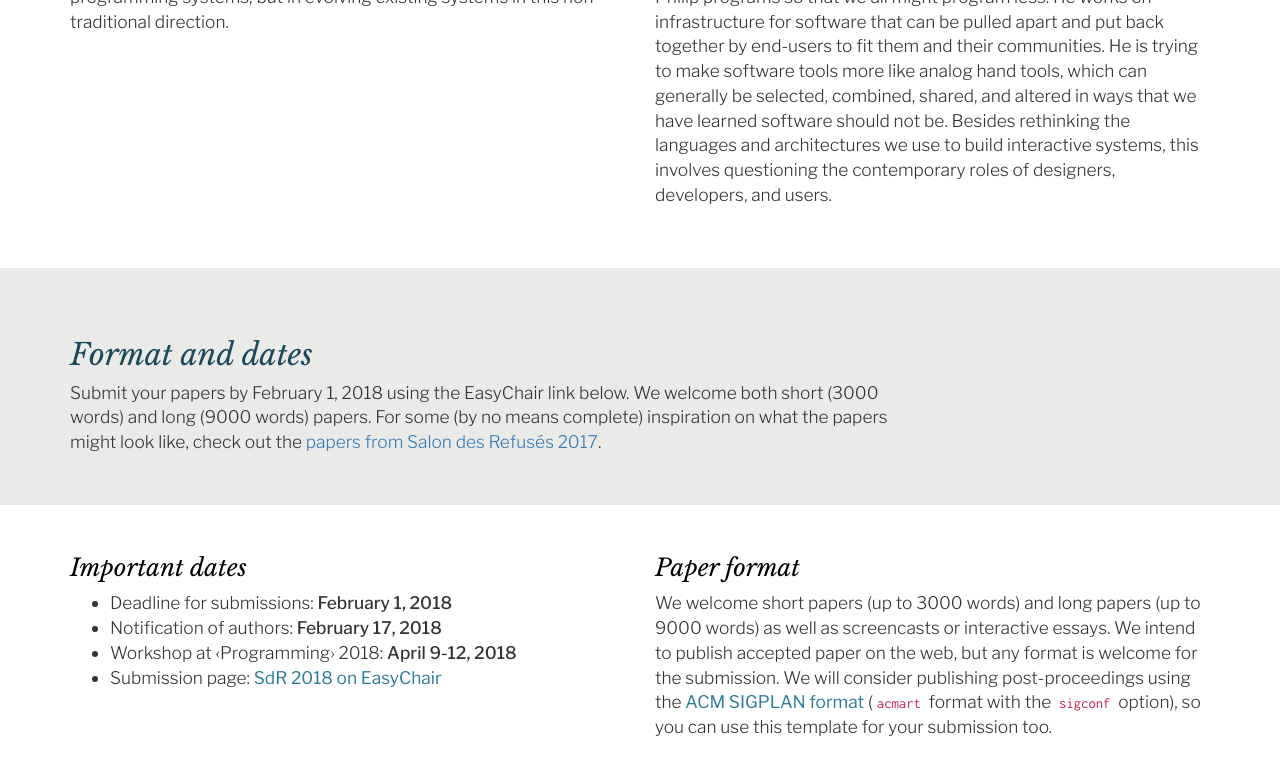
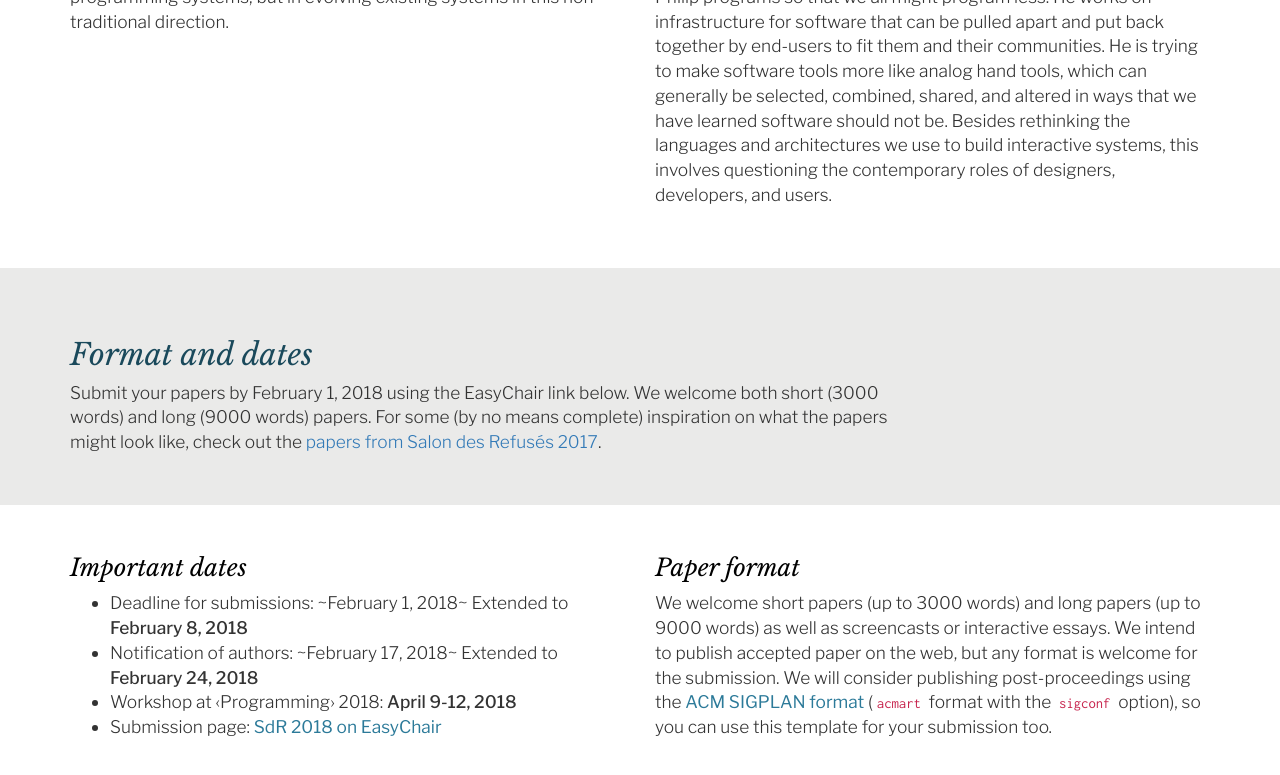
Before and after one commit to shift-society/salon, a Jekyll site: the page built from 2018/index.md, in a window 1280 px wide and 900 px high, scrolled down 3126 px. Shown: the top 775 px of the window. Built offline with Jekyll 4.4.1, drawn with Linux system fonts in a browser that asks for light colours; nearby versions of some CDN libraries.

Commit message:
Deadline extension

```diff
--- a/2018/index.md
+++ b/2018/index.md
@@ -227,8 +227,8 @@ what the papers might look like, check out the [papers from Salon des Refusés 2
 
 ### Important dates
 
- - Deadline for submissions: **February 1, 2018**
- - Notification of authors: **February 17, 2018**
+ - Deadline for submissions: ~February 1, 2018~ Extended to **February 8, 2018**
+ - Notification of authors: ~February 17, 2018~ Extended to **February 24, 2018**
  - Workshop at ‹Programming› 2018: **April 9-12, 2018**
  - Submission page: [SdR 2018 on EasyChair](https://easychair.org/conferences/?conf=sdr18)
 
```
